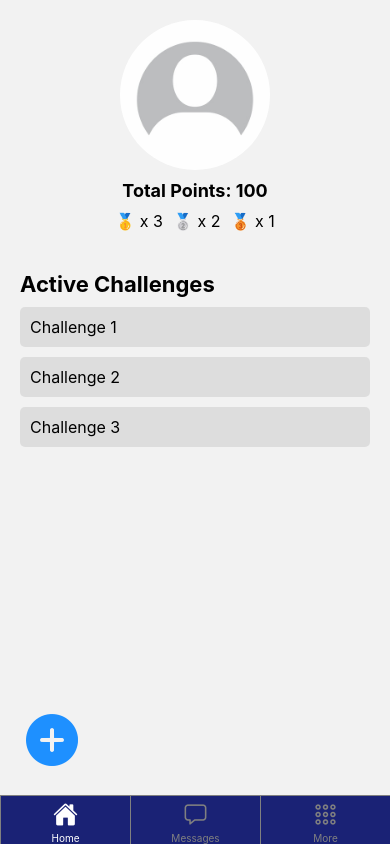
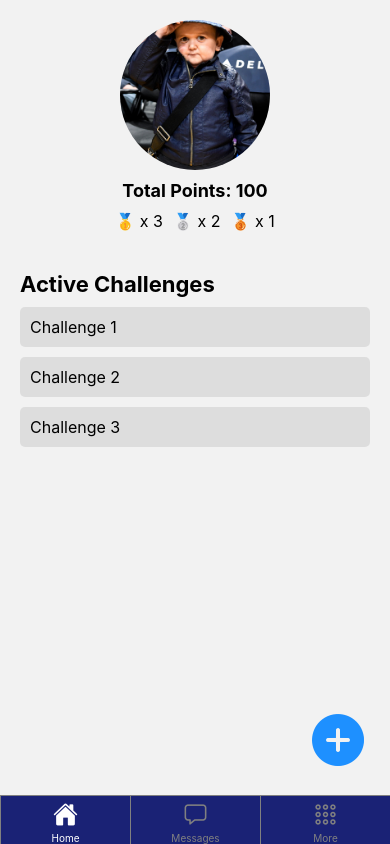
Before and after one commit to Teoman21/challer, a React Native app: screen /Home in a window 390 px wide. Built offline with nearby package versions, Linux system fonts and the light colour scheme.

Commit message:
-Added data folder

```diff
--- a/components/Home/Home.js
+++ b/components/Home/Home.js
@@ -2,7 +2,7 @@ import React from 'react';
 import { View, Text, Image, StyleSheet, TouchableOpacity, ScrollView } from 'react-native';
 import { Ionicons } from '@expo/vector-icons';
 
-const defaultImage = require('../../assets/default.jpg');
+const defaultImage = require('../../data/images/hasbulla.jpeg');
 
 
 const Home = ({ navigation }) => {
@@ -63,6 +63,7 @@ const styles = StyleSheet.create({
     marginBottom: 20,
   },
   userPhoto: {
+    alignItems: "center",
     width: 150,
     height: 150,
     borderRadius: 75,
@@ -102,7 +103,7 @@ const styles = StyleSheet.create({
   createChallengeButton: {
     position: 'absolute',
     bottom: 20,
-    left: 20,
+    right: 20,
   },
 });
 
--- /dev/null
+++ b/data/dummyUsers.js
@@ -0,0 +1 @@
+// added for futrue dummy users will be implemented later
```
Also changed, not shown: data/images/default.jpg (renamed from assets/default.jpg), data/images/hasbulla.jpeg (added).
